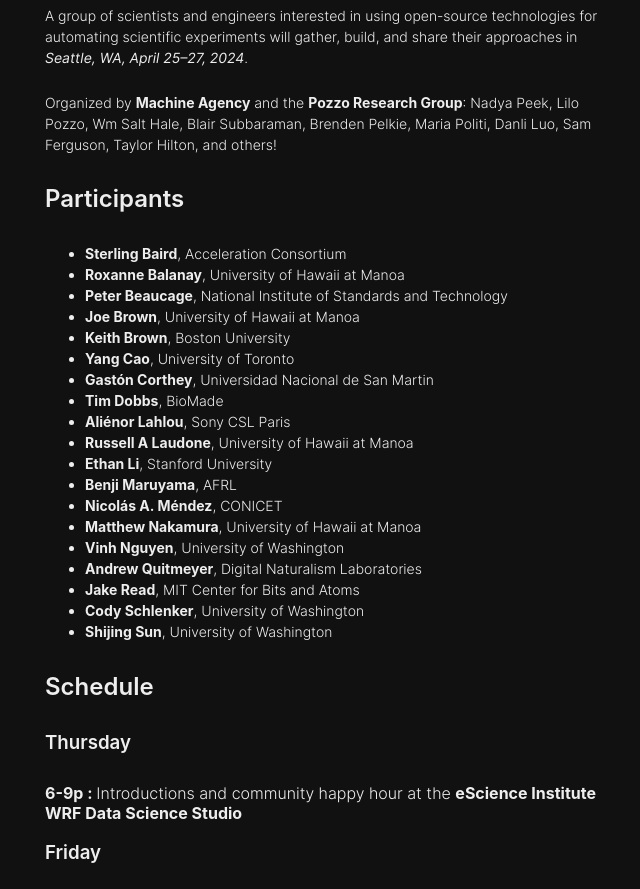
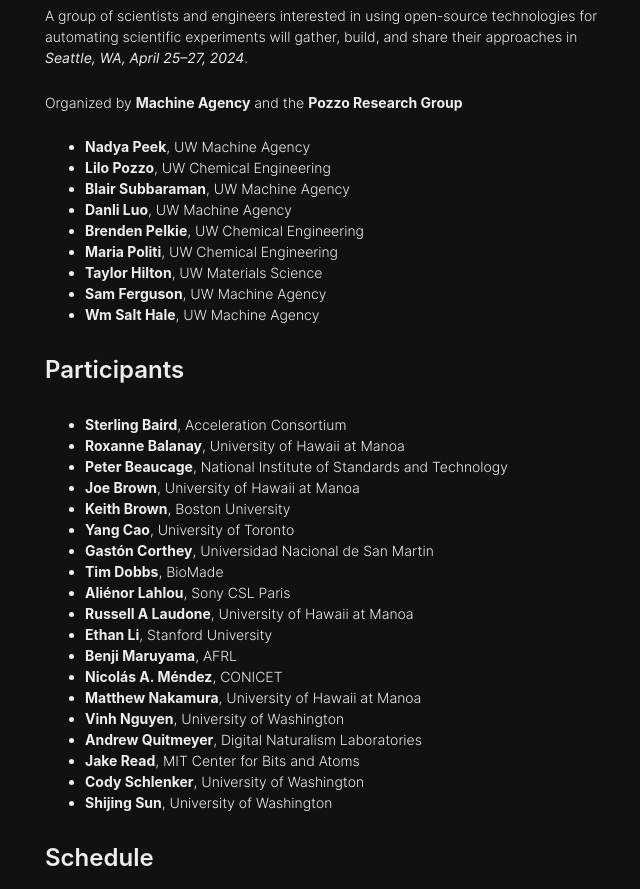
Before and after one commit to machineagency/machineagency.github.io, a website: page scienceautomation/index.html in a window 1280 px wide. Shown: the part 920-1809 px from the top of the page, without its empty margins (311-951 px from the left). Drawn offline with Linux system fonts and the light colour scheme; a web font is replaced by a local one.

Commit message:
updated organizers

```diff
--- a/scienceautomation/index.html
+++ b/scienceautomation/index.html
@@ -34,8 +34,20 @@
                 A group of scientists and engineers interested in using open-source technologies for automating scientific experiments will gather, build, and share their approaches in <em>Seattle, WA, April 25–27, 2024</em>.
             </p>
             <p class="paragraph-text">
-                Organized by <a href="https://depts.washington.edu/machines/"><strong>Machine Agency</strong></a> and the <a href="https://www.pozzorg.com/"><strong>Pozzo Research Group</strong></a>: Nadya Peek, Lilo Pozzo, Wm Salt Hale, Blair Subbaraman, Brenden Pelkie, Maria Politi, Danli Luo, Sam Ferguson, Taylor Hilton, and others!
-            </p>
+                Organized by <a href="https://depts.washington.edu/machines/"><strong>Machine Agency</strong></a> and the <a href="https://www.pozzorg.com/"><strong>Pozzo Research Group</strong></a>
+                </p>
+                <ul class="paragraph-text">
+                <li><strong>Nadya Peek</strong>, UW Machine Agency</li>
+                <li><strong>Lilo Pozzo</strong>, UW Chemical Engineering</li>
+                <li><strong>Blair Subbaraman</strong>,  UW Machine Agency</li>
+                <li><strong>Danli Luo</strong>,  UW Machine Agency</li>
+                <li><strong>Brenden Pelkie</strong>,  UW Chemical Engineering</li>
+                <li><strong>Maria Politi</strong>, UW Chemical Engineering</li>
+                <li><strong>Taylor Hilton</strong>,  UW Materials Science</li>
+                <li><strong>Sam Ferguson</strong>,  UW Machine Agency</li>
+                <li><strong>Wm Salt Hale</strong>,  UW Machine Agency</li>
+            </ul>
+                </p>
             <h2 class="paragraph-header">
                 Participants
             </h2>
```
